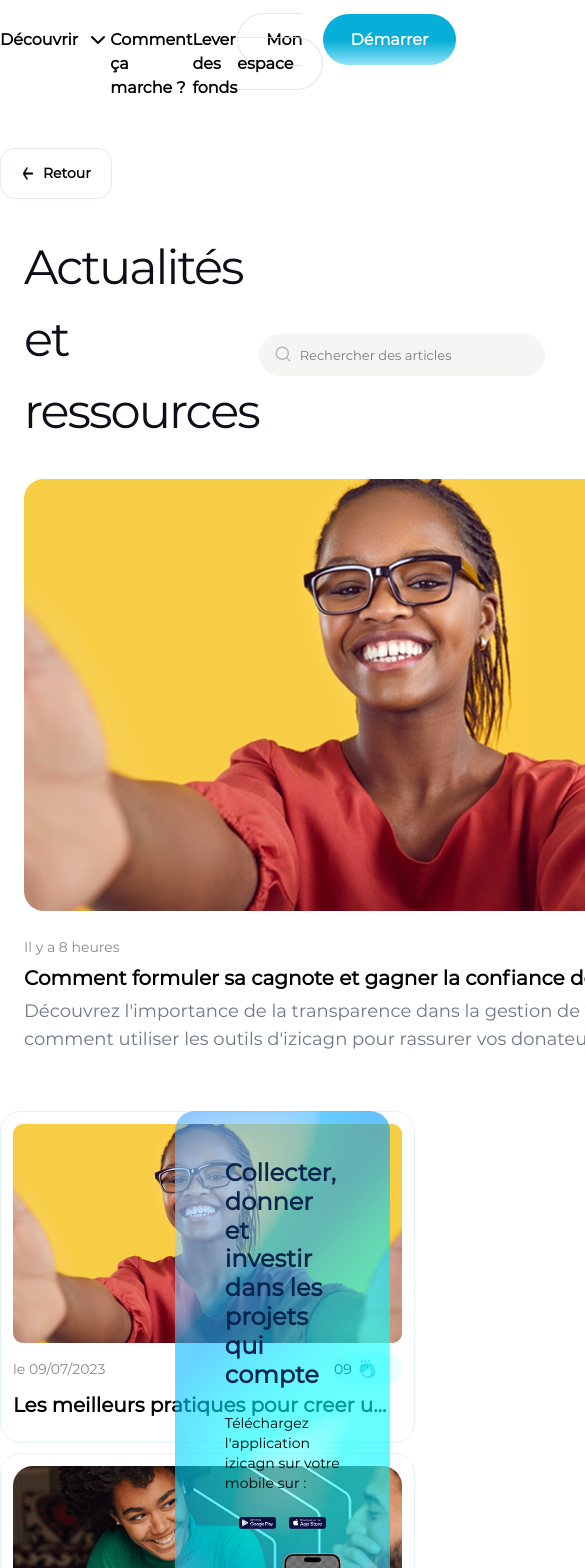
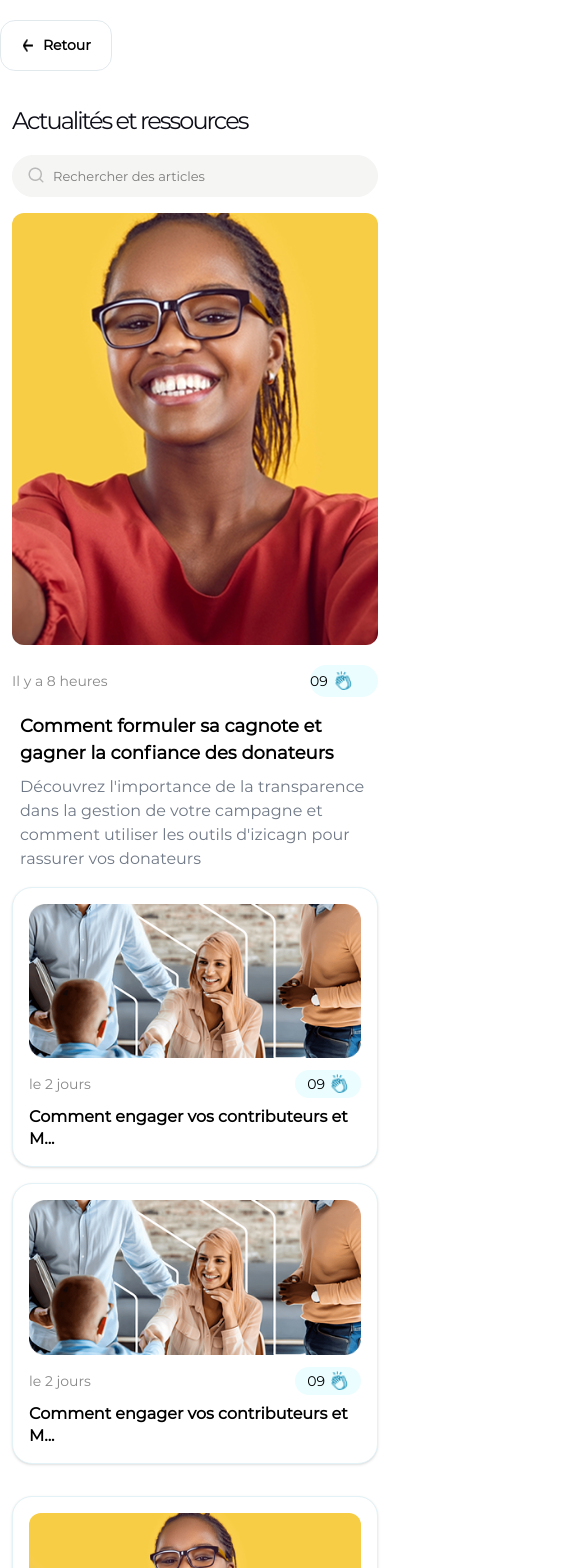
Before and after one commit to NorlanCoder/izicagn-v2, a React (Vite) app: page /articles in a window 390 px wide. Shown: the top 1568 px of the page, 585 px wide, since content can reach past the window. Built offline with nearby package versions, Linux system fonts and the light colour scheme.

Commit message:
Add Responsivity to Article Page

```diff
--- a/src/components/articles/ArticleCard.tsx
+++ b/src/components/articles/ArticleCard.tsx
@@ -2,18 +2,19 @@ import clap_hand_icon from "../../assets/articles/clap_hand_icon.png";
 
 const ArticleCard = ({ image, date, desc, react }) => {
   return (
-    <div className="w-[415px] pt-[12px] pl-[12px] pr-[12px] pb-[22px] h-auto rounded-[20px] border-[#E3F2F6] border-[1px] flex flex-col items-start justify-center gap-2.5">
+    <div className="w-full sm:max-w-[400px] p-4 rounded-[20px] border border-[#E3F2F6] flex flex-col items-start gap-3 bg-white shadow-sm">
       <img
         src={image}
         alt="Article Avatar"
-        className="w-full h-auto object-cover"
+        className="w-full h-auto object-cover rounded-[12px]"
       />
 
-      <div className="w-full flex flex-col items-start gap-[5px]">
+      <div className="w-full flex flex-col items-start gap-2">
+        {/* Top infos */}
         <div className="w-full flex items-center justify-between">
-          <span className="text-[#888888] font-[400] text-sm">{`le ${date}`}</span>
+          <span className="text-[#888888] font-normal text-sm">{`le ${date}`}</span>
 
-          <div className="bg-[#ECFDFF] flex items-center gap-[5px] w-[68px] h-[32px] rounded-[20px]">
+          <div className="bg-[#ECFDFF] flex items-center gap-1 px-3 py-1 rounded-[20px]">
             <span className="text-sm font-medium text-black">{react}</span>
 
             <img
@@ -24,7 +25,8 @@ const ArticleCard = ({ image, date, desc, react }) => {
           </div>
         </div>
 
-        <p className="text-[#000000] text-[20px] font-[700] max-w-sm truncate overflow-hidden">
+        {/* Description */}
+        <p className="text-[#000000] text-base sm:text-lg font-semibold leading-snug">
           {desc}
         </p>
       </div>
--- a/src/components/leverdefond/EtapesSection.tsx
+++ b/src/components/leverdefond/EtapesSection.tsx
@@ -33,7 +33,7 @@ const CategoryBadge = ({ text }) => (
 const EtapesSection = () => {
   return (
     <section className="w-full h-full">
-      <div className="w-full h-[100vh] flex items-start gap-4 mb-8">
+      <div className="w-full h-[100vh] flex items-start ga`1p-4 mb-8">
         <div
           style={{
             backgroundImage: `url(${vetor_1})`,
--- a/src/pages/AllArticle.tsx
+++ b/src/pages/AllArticle.tsx
@@ -62,20 +62,21 @@ const articleItems = [
 const AllArticle = () => {
   return (
     <div className="w-full">
-      <Navbar />
+      {/* <Navbar /> */}
 
       <div className="w-full">
         <div className="md:px-4">
           <GobackComponent />
         </div>
 
-        <div className="w-full flex flex-col my-8 justify-center text-start items-start px-6">
-          <div className="w-full flex items-center justify-between">
-            <h1 className="text-[#0E0E18] mb-8 tracking-[-2px] font-medium text-[48px]">
+        <div className="w-full flex flex-col my-8 justify-center text-start items-start px-3 md:px-6">
+          {/* Header */}
+          <div className="w-full flex flex-col md:flex-row md:items-center justify-between gap-4">
+            <h1 className="text-[#0E0E18] tracking-[-2px] font-medium text-[24px] md:text-[38px] lg:text-[48px]">
               Actualités et ressources
             </h1>
 
-            <div className="relative">
+            <div className="relative w-full md:w-auto">
               <img
                 src={search_icon}
                 alt="Search Icon"
@@ -84,22 +85,21 @@ const AllArticle = () => {
 
               <input
                 type="text"
-                name=""
-                className="w-[286px] ps-10 h-[42px] rounded-[40px] border-[1px] border-[#F5F5F4] bg-[#F5F5F4] outline-none text-[13px] tracking-[-1%] font-medium"
+                className="w-full lg:w-[286px] ps-10 h-[42px] rounded-[40px] border border-[#F5F5F4] bg-[#F5F5F4] outline-none text-[13px] tracking-[-1%] font-medium"
                 placeholder="Rechercher des articles"
               />
             </div>
           </div>
 
-          <div className="w-full flex items-center gap-4">
-            <div className="w-[791px] h-[600px] rouded-[26px] flex flex-col items-start gap-5 bg-white">
+          <div className="w-full flex lg:flex-row flex-col items-start gap-4 mt-4">
+            <div className="w-full lg:w-[70%] bg-white rounded-[26px] flex flex-col items-start gap-5">
               <img
                 src={articles_avatar_1}
                 alt="Avatar_1"
-                className="w-[767px] h-[432px]  object-cover"
+                className="w-full h-[432px] rounded-xl object-cover"
               />
 
-              <div className="w-full">
+              <div className="w-full space-y-4">
                 <div className="w-full flex items-center justify-between">
                   <span className="text-[#888888] font-[400] text-sm">
                     Il y a 8 heures
@@ -116,13 +116,13 @@ const AllArticle = () => {
                   </div>
                 </div>
 
-                <div className="w-[767px] h-[24px] space-y-1">
-                  <h3 className="text-black text-[20px] font-[700] ">
+                <div className="w-full space-y-2 lg:space-y-1 px-2">
+                  <h3 className="text-black text-[18px] md:text-[20px] font-[700] ">
                     Comment formuler sa cagnote et gagner la confiance des
                     donateurs
                   </h3>
 
-                  <p className="text-[#6F7886] text-lg font-medium">
+                  <p className="text-[#6F7886] text-base md:text-lg font-medium">
                     Découvrez l'importance de la transparence dans la gestion de
                     votre campagne et comment utiliser les outils d'izicagn pour
                     rassurer vos donateurs
@@ -131,7 +131,7 @@ const AllArticle = () => {
               </div>
             </div>
 
-            <div className="flex flex-col items-start gap-2.5">
+            <div className=" w-full lg:w-[30%] grid grid-cols-1 sm:grid-cols-2 lg:grid-cols-1 gap-4">
               <ArticleCard
                 image={articles_avatar_3}
                 date="2 jours"
@@ -149,8 +149,9 @@ const AllArticle = () => {
           </div>
         </div>
 
-        <div className="w-full flex items-start justify-between gap-5">
-          <div className="grid grid-cols-1 gap-2.5 md:grid-cols-2 w-full md:w-2/3">
+        <div className="w-full px-3 md:px-6y flex flex-col lg:flex-row gap-8 items-start">
+          {/* Liste d'articles */}
+          <div className="w-full lg:w-2/3 grid grid-cols-1 sm:grid-cols-2 gap-4">
             {articleItems.map((item) => (
               <ArticleCard
                 key={item.id}
@@ -162,6 +163,7 @@ const AllArticle = () => {
             ))}
           </div>
 
+          {/* Section Téléchargement App */}
           <div
             style={{
               backgroundImage: `url(${linear_background})`,
@@ -169,35 +171,41 @@ const AllArticle = () => {
               backgroundPosition: "center",
               backgroundRepeat: "no-repeat",
             }}
-            className="w-full md:w-1/3 flex flex-col gap-6 pt-12 px-[50px] text-start rounded-[20px]"
+            className="w-full lg:w-1/3 flex flex-col md:flex-row lg:flex-col items-center gap-8 md:p-8 p-0 px-6 rounded-[20px]"
           >
-            <h3 className="text-[24px] text-[#08254D] font-[800] leading-[120%] max-w-[296px]">
-              Collecter, donner et investir dans les projets qui compte
+            {/* Partie gauche (texte + logos) */}
+            <div className="flex flex-col gap-4 py-4 text-start">
+              <h3 className="text-[20px] sm:text-[24px] text-[#08254D] font-extrabold leading-snug">
+                Collecter, donner et investir dans les projets qui comptent
               </h3>
 
-            <p className="text-sm font-[400] max-w-[235px]">
-              Téléchargez l'application izicagn sur votre mobile sur :
+              <p className="text-sm font-normal ">
+                Téléchargez l'application izicagn sur votre mobile :
               </p>
 
-            <div className="flex items-center justify-center gap-[13px]  mx-[39px]">
+              <div className="flex items-center md:items-start gap-4">
                 <img
                   src={google_play_logo}
                   alt="Google Play Store Logo"
-                className="w-[145px] h-auto object-cover"
+                  className="w-[130px] sm:w-[145px] object-contain"
                 />
 
                 <img
                   src={apple_store_logo}
                   alt="Apple Store Logo"
-                className="w-[145px] h-auto object-cover"
+                  className="w-[130px] sm:w-[145px] object-contain"
                 />
               </div>
+            </div>
 
+            {/* Partie droite (image du téléphone) */}
+            <div className="w-full max-w-[325px]">
               <img
                 src={phone_mockup}
                 alt="Phone Mockup"
-              className="w-[325px] h-auto object-cover ml-[48px]"
+                className="w-full h-auto object-contain"
               />
+            </div>
           </div>
         </div>
 
@@ -206,9 +214,9 @@ const AllArticle = () => {
         </div>
       </div>
 
-      <div className="mt-[244px]">
+      {/* <div className="mt-[244px]">
         <Footer />
-      </div>
+      </div> */}
     </div>
   );
 };
```
Lines whose indentation alone changed are shown as unchanged.
